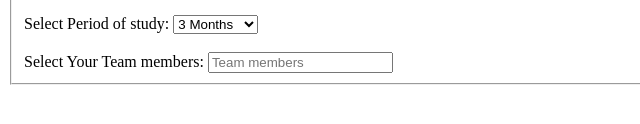
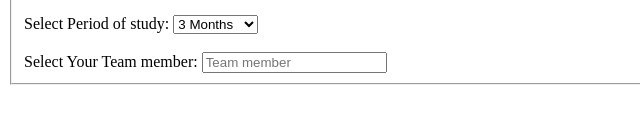
Before and after one commit to vigneshdevelopr/Demo-, a plain HTML site: page index.html in a window 1280 px wide. Shown: the part 214-338 px from the top of the page, 0-640 px from the left. Drawn offline with Linux system fonts and the light colour scheme.

Commit message:
2nd commit

```diff
--- a/index.html
+++ b/index.html
@@ -36,8 +36,8 @@
        </select>
 
        <br></br>
-       <label for = id> Select Your Team members:
-       <input list = "students"type="text" placeholder = "Team members"/>
+       <label for = id> Select Your Team member:
+       <input list = "students"type="text" placeholder = "Team member"/>
 
        <datalist id="students">
         <option>kishore</option>
```
